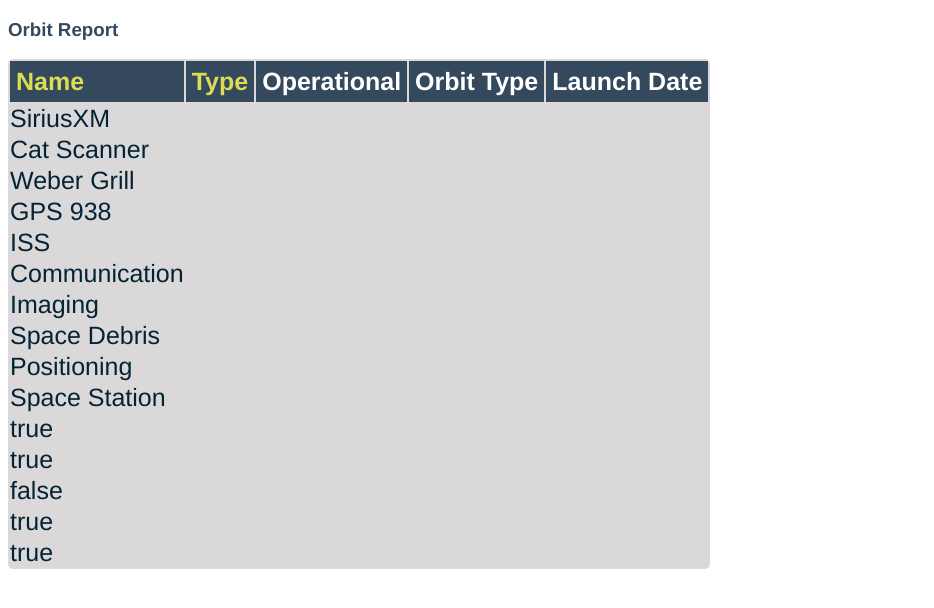
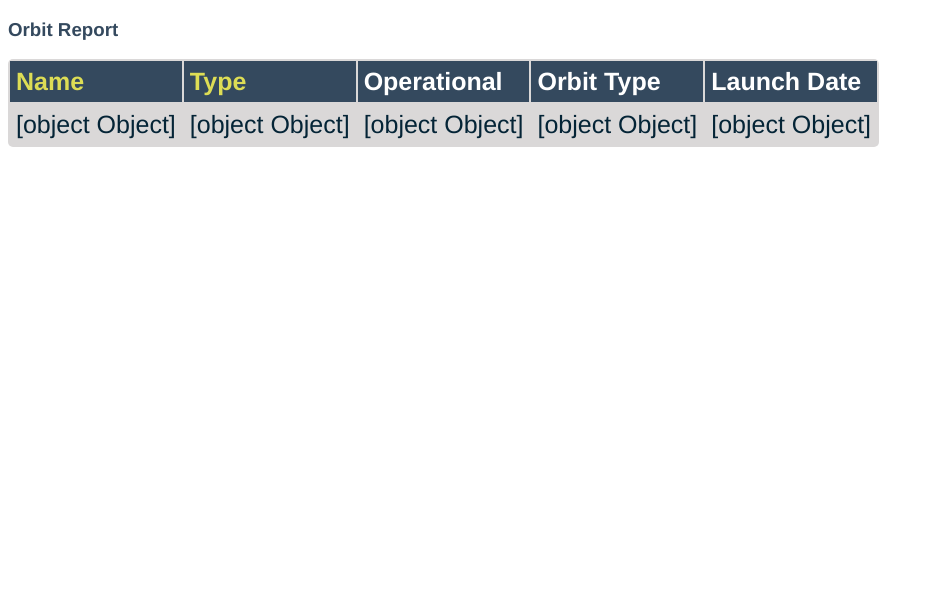
Before and after one commit to Delaynie/orbit-report, an Angular app: page / in a window 1280 px wide. Shown: the top 608 px of the page, without its empty margins (0-934 px from the left). Built offline with nearby package versions, Linux system fonts and the light colour scheme.

Commit message:
working on displaying Satellites table

```diff
--- a/src/app/app.component.ts
+++ b/src/app/app.component.ts
@@ -8,7 +8,8 @@ import { Satellite } from './satellite';
 })
 export class AppComponent {
   title = 'orbit-report';
-  sourceList = [];
+  sourceList:Satellite[] = [];
+
 
   constructor() {
     this.sourceList = [
--- a/src/app/orbit-list/orbit-list.component.html
+++ b/src/app/orbit-list/orbit-list.component.html
@@ -7,7 +7,14 @@
         <th>Orbit Type</th>
         <th>Launch Date</th>
     </tr>
-    <tr *ngFor="let satellite of satellites">{{satellite.name}}</tr>
-    <tr *ngFor="let satellite of satellites">{{satellite.type}}</tr>
-    <tr *ngFor="let satellite of satellites">{{satellite.operational}}</tr>
-</table>
+
+        <td *ngFor="let satellite of satellites">{{satellite}}
+        </td>
+    </table>
+        <!--
+        <tr>
+        <td *ngFor="let satellite of satellites">{{satellite.type}}</td>
+    </tr>
+        <tr *ngFor="let satellite of satellites">{{satellite.operational}}</tr>
+        <tr *ngFor="let satellite of satellites">{{satellite.orbitType}}</tr>
+        <tr *ngFor="let satellite of satellites">{{satellite.launchDate}}</tr> -->
```
